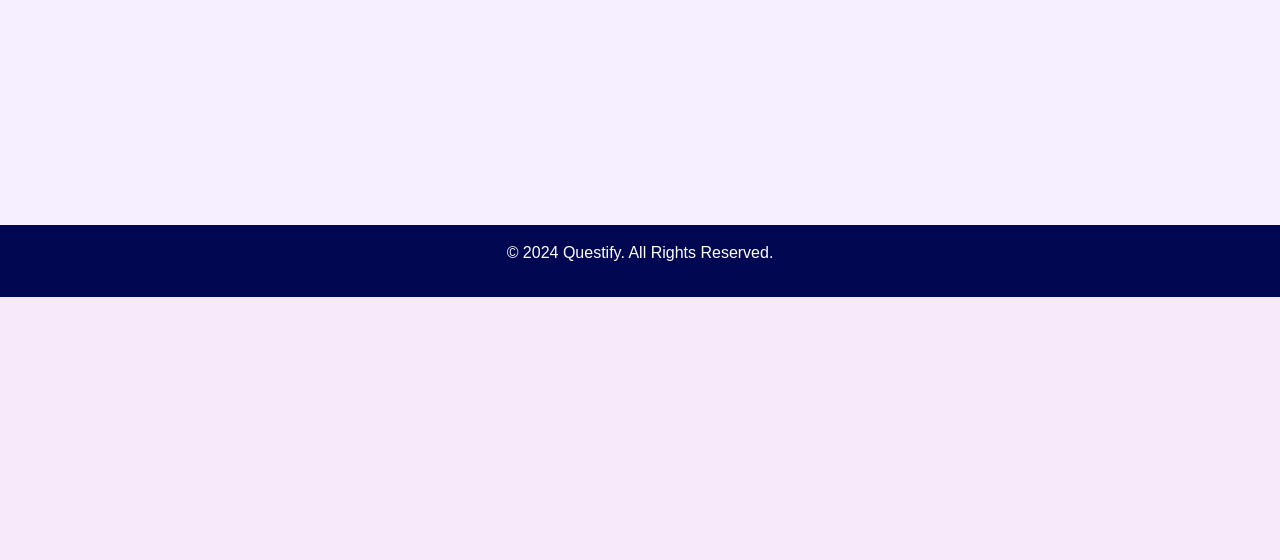
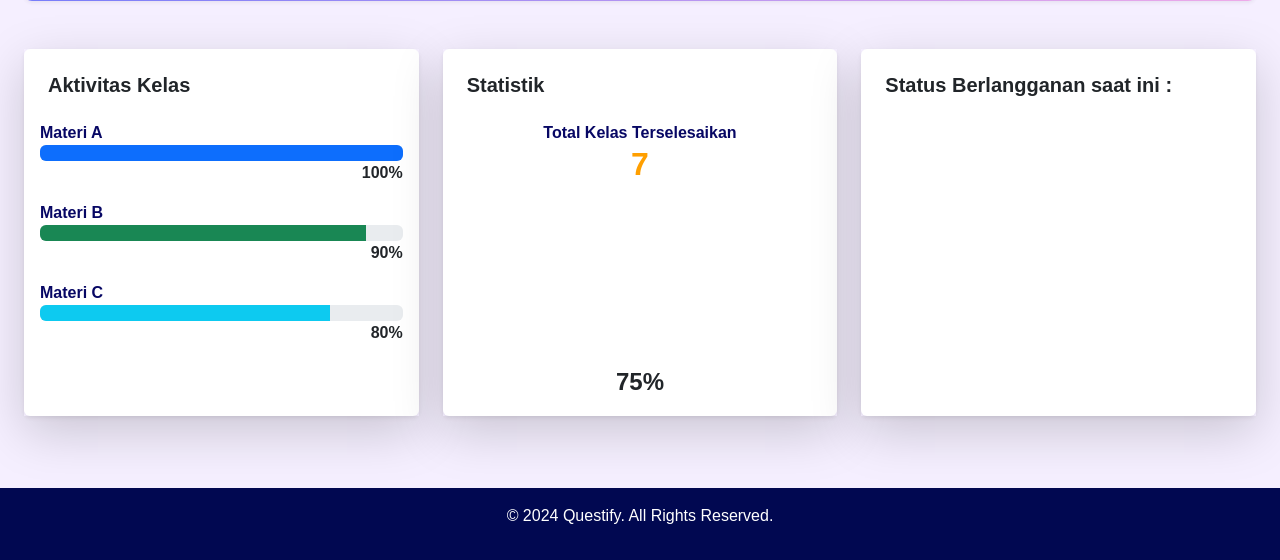
Before and after one commit to timurlauttt/Project-Akhir-Studi-Independent, a Django app: page /questify_app/home/ in a window 1280 px wide. Shown: the part 503-1063 px from the top of the page. Before the commit the page ends 800 px from the top, so only its background shows below. Run offline with Django 5.2, Linux system fonts and the light colour scheme; the visitor is signed in with stand-in values (Sample User, id 1).

Commit message:
Update home.html

```diff
--- a/questify_project/templates/questify_app/pages/home.html
+++ b/questify_project/templates/questify_app/pages/home.html
@@ -2,28 +2,107 @@
 {% load static %}
 
 {% block page_css %}
-<link rel="stylesheet" href="{% static 'css' %}" />
-
+<link rel="stylesheet" href="{% static 'css/style.css' %}" />
 {% endblock %}
 
-{% block title %}Home{% endblock %}
+{% block title %}
+Home
+{% endblock %}
+
 
 {% block content %}
-<main>
-    <div>
-        <div class="1" >
+<main class="container-fluid mt-2">
+    <div class="container-fluid py-5 position-relative">
+        <img src="{% static 'images/trophy.png' %}" alt="Trophy" class="img-fluid d-none d-md-block position-absolute trophy-img">
+        <div class="mt-5 mb-5 p-5 rounded-3 position-relative shadow-sm" style="background: linear-gradient(270deg, #EE9AE5 0%, #5961F9 100%); min-height: 50vh; opacity: 0.8;">
+            <div class="mt-5">
+                <img src="{% static 'images/avatarboy.png' %}" alt="avatar" class="img-fluid d-none d-md-block position-absolute avatar-img">
+            </div>
+            <div class="p-3 mb-3">
+                <h1 class="fs-1 text-white text-start"><strong>Halo,</strong></h1>
+                <h2 class="fs-2 text-white text-start"><strong>{{ user.username }}</strong></h2>
+                <div class="p-2 mt-3">
+                    <h1 class="fs-1 text-white fw-bold">
+                        <span class="badge bg-warning rounded-pill">Total skor kamu : 100</span>
+                    </h1>
+                </div>
+            </div>
+        </div>
 
-        </div>
-        <div class="2" >
+        <!-- Cards Section -->
+        <div class="row mt-5">
+            <!-- Card 1 -->
+            <div class="col-md-4 mb-4">
+                <div class="card h-100 text-dark border-0 shadow-sm">
+                    <div class="card-body shadow-lg">
+                        <div class="d-flex align-items-start mt-2">
+                            <i class="fa-solid fa-square-poll-horizontal me-2"></i>
+                            <h3 class="card-title fs-5 fw-bold mb-4">Aktivitas Kelas</h3>
+                        </div>
+                        <!-- Progress Bar 1 -->
+                        <div class="mb-3 fw-bold">
+                            <span class="d-block text-start" style="color: rgb(7, 7, 100);" >Materi A</span>
+                            <div class="progress">
+                                <div class="progress-bar" role="progressbar" style="width: 100%" aria-valuenow="100" aria-valuemin="0" aria-valuemax="100"></div>
+                            </div>
+                            <span class="d-block text-end">100%</span>
+                        </div>
 
-        </div>
-        <div class="3" >
+                        <!-- Progress Bar 2 -->
+                        <div class="mb-3 fw-bold">
+                            <span class="d-block text-start" style="color: rgb(7, 7, 100);" >Materi B</span>
+                            <div class="progress">
+                                <div class="progress-bar bg-success" role="progressbar" style="width: 90%" aria-valuenow="90" aria-valuemin="0" aria-valuemax="100"></div>
+                            </div>
+                            <span class="d-block text-end">90%</span>
+                        </div>
 
-        </div>
-        <div class="4" >
+                        <!-- Progress Bar 3 -->
+                        <div class="mb-3 fw-bold">
+                            <span class="d-block text-start" style="color: rgb(7, 7, 100);" >Materi C</span>
+                            <div class="progress">
+                                <div class="progress-bar bg-info" role="progressbar" style="width: 80%" aria-valuenow="80" aria-valuemin="0" aria-valuemax="100"></div>
+                            </div>
+                            <span class="d-block text-end">80%</span>
+                        </div>
+                    </div>
+                </div>
+            </div>
+            <!-- Card 2 -->
+            <div class="col-md-4 mb-4">
+                <div class="card h-100 text-dark border-0 shadow-sm">
+                    <div class="card-body shadow-lg">
+                        <div class="d-flex align-items-start mt-2">
+                            <i class="fa-solid fa-chart-line me-2"></i>
+                            <h3 class="card-title fs-5 fw-bold mb-4">Statistik</h3>
+                        </div>
 
+                        <div class="mb-3 fw-bold text-center">
+                            <span style="color: rgb(7, 7, 100);">Total Kelas Terselesaikan</span>
+                            <h2 class="fw-bold" style="font-size: 2rem; color: #FF9F00;">7</h2>
+                        </div>
+
+                        <!-- Circle Progress -->
+                        <canvas id="circleProgress" width="150" height="150"></canvas>
+                        <div class="text-center mt-2">
+                            <span class="fw-bold" style="font-size: 1.5rem;">75%</span>
+                        </div>
+                    </div>
+                </div>
+            </div>
+
+            <!-- Card 3 -->
+            <div class="col-md-4 mb-4">
+                <div class="card h-100 text-dark border-0 shadow-sm">
+                    <div class="card-body shadow-lg">
+                        <div class="d-flex align-items-start mt-2" >
+                            <i class="fa-solid fa-key me-2"></i>
+                            <h3 class="card-title fs-5 fw-bold text-center mb-4">Status Berlangganan saat ini :</h3>
+                        </div>
+                    </div>
+                </div>
+            </div>
         </div>
     </div>
 </main>
-
 {% endblock %}
```
